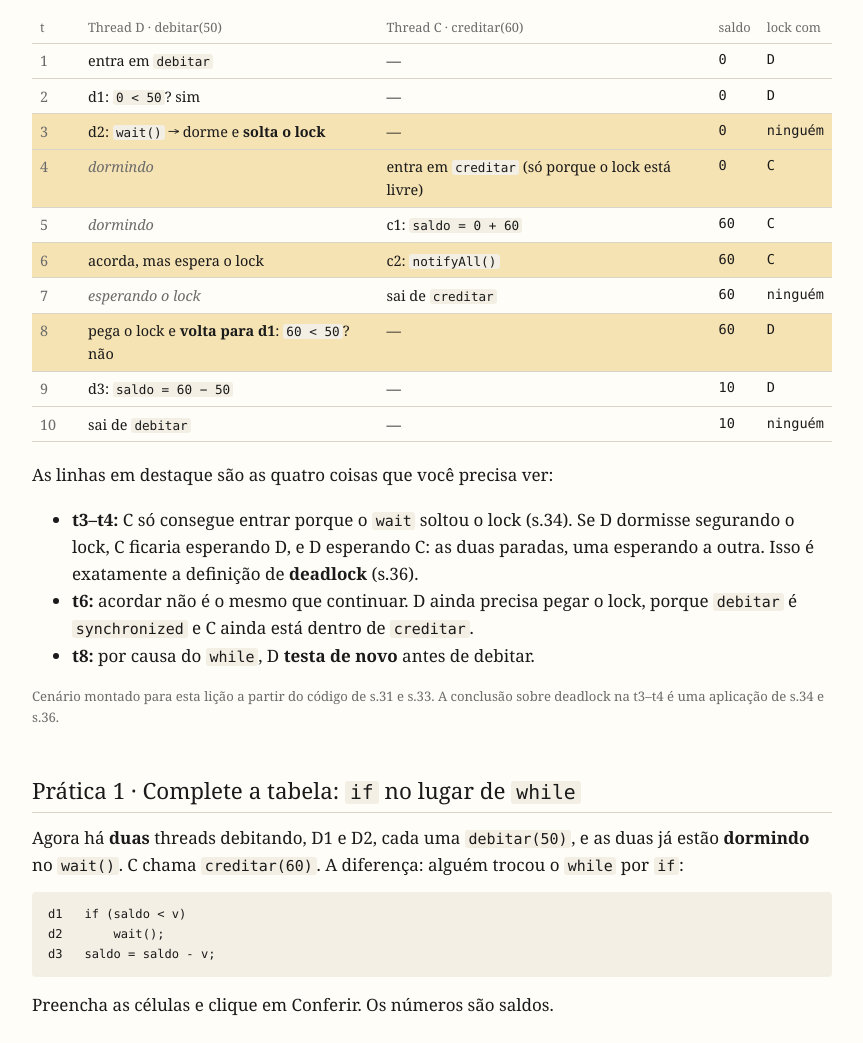
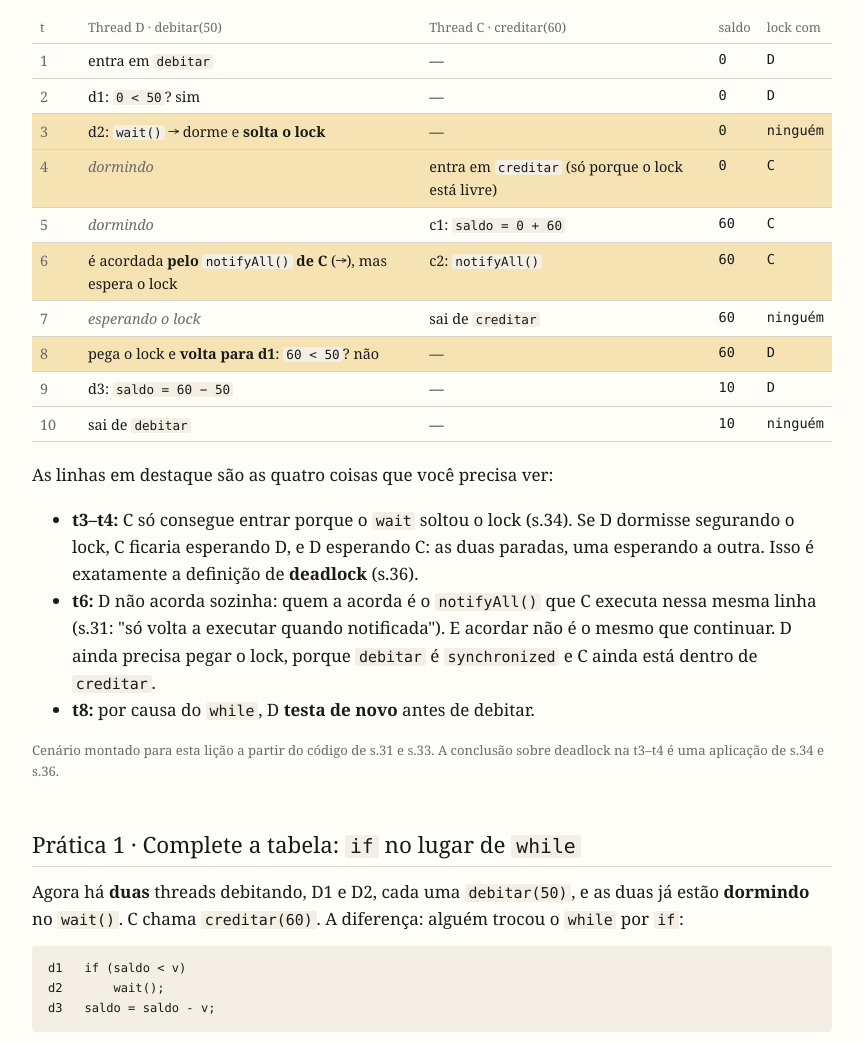
Before and after one commit to ftrajano/cin0145-programacao-concorrente, a plain HTML site: page lessons/0014-wait-e-notify-passo-a-passo.html in a window 1280 px wide. Shown: the part 1495-2538 px from the top of the page, without its empty margins (208-1071 px from the left). Drawn offline with Linux system fonts and the light colour scheme.

Commit message:
Lição 14: deixa explícito que D é acordada pelo notifyAll de C (t6)
Co-Authored-By: Claude Opus 5.5 <noreply@anthropic.com>
Claude-Session: https://claude.ai/code/session_01K2SuFUeqUd3t3s3DGagdeD

```diff
--- a/lessons/0014-wait-e-notify-passo-a-passo.html
+++ b/lessons/0014-wait-e-notify-passo-a-passo.html
@@ -118,7 +118,7 @@ d3   saldo = saldo - v;                  }
 <tr class="key"><td class="t">3</td><td>d2: <code>wait()</code> → dorme e <strong>solta o lock</strong></td><td>—</td><td class="s">0</td><td class="l">ninguém</td></tr>
 <tr class="key"><td class="t">4</td><td class="sleep">dormindo</td><td>entra em <code>creditar</code> (só porque o lock está livre)</td><td class="s">0</td><td class="l">C</td></tr>
 <tr><td class="t">5</td><td class="sleep">dormindo</td><td>c1: <code>saldo = 0 + 60</code></td><td class="s">60</td><td class="l">C</td></tr>
-<tr class="key"><td class="t">6</td><td>acorda, mas espera o lock</td><td>c2: <code>notifyAll()</code></td><td class="s">60</td><td class="l">C</td></tr>
+<tr class="key"><td class="t">6</td><td>é acordada <strong>pelo <code>notifyAll()</code> de C</strong> (→), mas espera o lock</td><td>c2: <code>notifyAll()</code></td><td class="s">60</td><td class="l">C</td></tr>
 <tr><td class="t">7</td><td class="sleep">esperando o lock</td><td>sai de <code>creditar</code></td><td class="s">60</td><td class="l">ninguém</td></tr>
 <tr class="key"><td class="t">8</td><td>pega o lock e <strong>volta para d1</strong>: <code>60 &lt; 50</code>? não</td><td>—</td><td class="s">60</td><td class="l">D</td></tr>
 <tr><td class="t">9</td><td>d3: <code>saldo = 60 − 50</code></td><td>—</td><td class="s">10</td><td class="l">D</td></tr>
@@ -127,7 +127,7 @@ d3   saldo = saldo - v;                  }
 <p>As linhas em destaque são as quatro coisas que você precisa ver:</p>
 <ul>
 <li><strong>t3–t4:</strong> C só consegue entrar porque o <code>wait</code> soltou o lock (s.34). Se D dormisse segurando o lock, C ficaria esperando D, e D esperando C: as duas paradas, uma esperando a outra. Isso é exatamente a definição de <strong>deadlock</strong> (s.36).</li>
-<li><strong>t6:</strong> acordar não é o mesmo que continuar. D ainda precisa pegar o lock, porque <code>debitar</code> é <code>synchronized</code> e C ainda está dentro de <code>creditar</code>.</li>
+<li><strong>t6:</strong> D não acorda sozinha: quem a acorda é o <code>notifyAll()</code> que C executa nessa mesma linha (s.31: "só volta a executar quando notificada"). E acordar não é o mesmo que continuar. D ainda precisa pegar o lock, porque <code>debitar</code> é <code>synchronized</code> e C ainda está dentro de <code>creditar</code>.</li>
 <li><strong>t8:</strong> por causa do <code>while</code>, D <strong>testa de novo</strong> antes de debitar.</li>
 </ul>
 <p class="src">Cenário montado para esta lição a partir do código de s.31 e s.33. A conclusão sobre deadlock na t3–t4 é uma aplicação de s.34 e s.36.</p>
```
